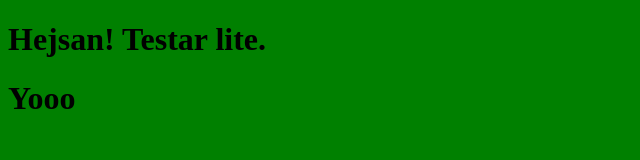
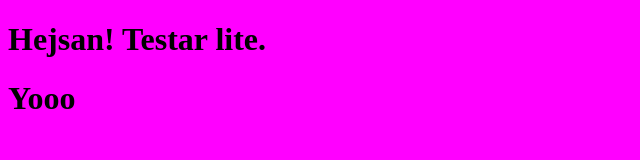
Before and after one commit to PIXIXD/Postkamera, a plain HTML site: page index.html in a window 1280 px wide. Shown: the whole page, without its empty margins (0-640 px from the left). Drawn offline with Linux system fonts and the light colour scheme.

Commit message:
Add files via upload

```diff
--- a/styler.css
+++ b/styler.css
@@ -1,4 +1,4 @@
 body
 {
-    background-color:green;
+    background-color:magenta;
 }
```
